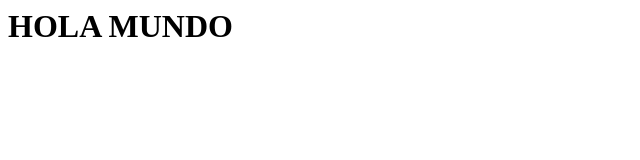
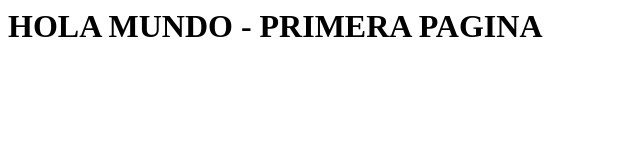
Before and after one commit to Keitsmer/git_curso_v1, a plain HTML site: page index.html in a window 1280 px wide. Shown: the whole page, without its empty margins (0-640 px from the left). Drawn offline with Linux system fonts and the light colour scheme.

Commit message:
Se agrego PRIMERA PAGINA

```diff
--- a/index.html
+++ b/index.html
@@ -3,6 +3,6 @@
 
     </head>
     <body>
-        <h1>HOLA MUNDO</h1>
+        <h1>HOLA MUNDO - PRIMERA PAGINA</h1>
     </body>
 </html>
```
